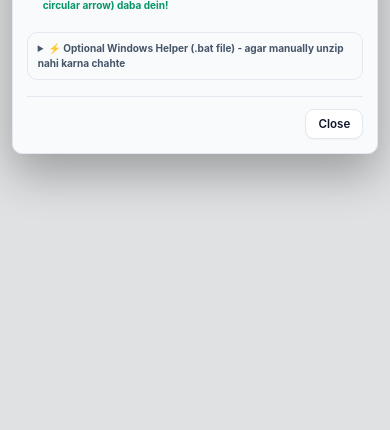
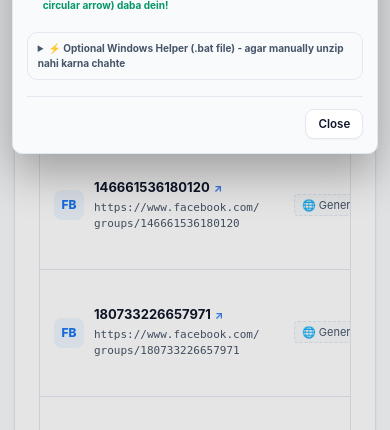
Before and after one commit to makeyourclients89-spec/wsa-social, a PHP site: page /wsa-social/index.php?page=groups in a window 390 px wide. Shown: the part 1063-1493 px from the top of the page. Run offline with PHP 8.4, Linux system fonts and the light colour scheme; the visitor is signed in with stand-in values (Sample User, id 1); data that the repository does not hold is empty; some libraries are stand-ins or nearby versions.

Commit message:
Fix Facebook Groups pool list display and account filtering

```diff
--- a/index.php
+++ b/index.php
@@ -2709,30 +2709,42 @@ if ($page === 'groups') {
     $senderProfiles = $pdo->query("SELECT * FROM sender_profiles {$whereClient} ORDER BY id ASC")->fetchAll(PDO::FETCH_ASSOC);
     $connectedFbAccounts = $pdo->query("SELECT * FROM accounts WHERE platform = 'facebook' {$whereClientAcc} ORDER BY label ASC")->fetchAll(PDO::FETCH_ASSOC);
 
+    // If active client has specific groups, scope to that client; if active client has 0 groups (workspace switch), use all available groups
+    $clientSpecificGroups = $activeClientId > 0 ? (int)$pdo->query("SELECT COUNT(*) FROM group_targets WHERE client_id = {$activeClientId}")->fetchColumn() : 0;
+    $useClientFilter = ($activeClientId > 0 && $clientSpecificGroups > 0);
+    $scopedClientSql = $useClientFilter ? "WHERE client_id = {$activeClientId}" : "";
+
     // Compute account group counts across all groups for client
     $rawCounts = $pdo->query("
         SELECT account_id, COUNT(*) as cnt
         FROM group_targets
-        " . ($activeClientId > 0 ? "WHERE client_id = {$activeClientId}" : "") . "
+        {$scopedClientSql}
         GROUP BY account_id
     ")->fetchAll(PDO::FETCH_ASSOC);
     $accountGroupCounts = [];
+    $generalGroupCount = 0;
     foreach ($rawCounts as $rc) {
-        $accountGroupCounts[(int)$rc['account_id']] = (int)$rc['cnt'];
-    }
-    $totalGroupsCount = (int)$pdo->query("SELECT COUNT(*) FROM group_targets " . ($activeClientId > 0 ? "WHERE client_id = {$activeClientId}" : ""))->fetchColumn();
+        $accId = (int)($rc['account_id'] ?? 0);
+        if ($accId === 0) {
+            $generalGroupCount += (int)$rc['cnt'];
+        } else {
+            $accountGroupCounts[$accId] = (int)$rc['cnt'];
+        }
+    }
+    $totalGroupsCount = (int)$pdo->query("SELECT COUNT(*) FROM group_targets {$scopedClientSql}")->fetchColumn();
 
     $filterAccountId = (isset($_GET['account_id']) && $_GET['account_id'] !== '') ? (int)$_GET['account_id'] : null;
 
     $whereGroupFilter = [];
-    if ($activeClientId > 0) {
+    if ($useClientFilter) {
         $whereGroupFilter[] = "gt.client_id = {$activeClientId}";
     }
     if ($filterAccountId !== null) {
         if ($filterAccountId === 0) {
             $whereGroupFilter[] = "(gt.account_id IS NULL OR gt.account_id = 0)";
         } else {
-            $whereGroupFilter[] = "gt.account_id = {$filterAccountId}";
+            // Include groups specifically assigned to this profile PLUS general pool groups
+            $whereGroupFilter[] = "(gt.account_id = {$filterAccountId} OR gt.account_id IS NULL OR gt.account_id = 0)";
         }
     }
     $whereGroupSql = !empty($whereGroupFilter) ? "WHERE " . implode(" AND ", $whereGroupFilter) : "";
@@ -2848,7 +2860,7 @@ if ($page === 'groups') {
 
     render('groups', 'Group Auto-Distribution & Anti-Ban Drip', 'groups', compact(
         'senderProfiles', 'targetGroups', 'shareQueue', 'publishedCampaigns', 'niches',
-        'stats', 'connectedFbAccounts', 'accountGroupCounts', 'totalGroupsCount', 'filterAccountId',
+        'stats', 'connectedFbAccounts', 'accountGroupCounts', 'generalGroupCount', 'totalGroupsCount', 'filterAccountId',
         'autoPilotEnabled', 'autoPilotCount', 'autoPilotInterval', 'autoPilotLastRun',
         'autoPilotAccountId', 'autoPilotLastPostUrl', 'cachedLatestPost',
         'defaultMainPage', 'sevenDayPosts', 'defaultMainPageId', 'livePagePosts'
--- a/views/groups.php
+++ b/views/groups.php
@@ -190,13 +190,13 @@ $boosterPages = array_values(array_filter($connectedFbAccounts, fn($a) => (int)$
 
 <!-- Compact Top Stats (3 Clean Cards) -->
 <div class="grid" style="grid-template-columns: repeat(auto-fit, minmax(clamp(180px, 22vw, 240px), 1fr)); gap: 12px; margin-bottom: 20px;">
-  <div class="card groups-kpi-card" style="padding:clamp(12px, 1.5vw, 18px); margin:0; display:flex; align-items:center; gap:14px;">
+  <div class="card groups-kpi-card" style="padding:clamp(12px, 1.5vw, 18px); margin:0; display:flex; align-items:center; gap:14px; cursor:pointer;" onclick="switchMainTab('pool')" title="Click karke Groups Pool dekhein">
     <div style="width:clamp(34px, 3.5vw, 42px); height:clamp(34px, 3.5vw, 42px); border-radius:10px; background:#eff6ff; color:#1d4ed8; display:flex; align-items:center; justify-content:center; flex-shrink:0;">
       <?= Icons::platform('facebook', 20) ?>
     </div>
     <div>
-      <div class="groups-kpi-lbl" style="font-size:var(--fluid-xs, 11px); color:var(--muted); font-weight:600; text-transform:uppercase; letter-spacing:0.04em;">Joined Groups</div>
-      <div class="groups-kpi-val" style="font-size:var(--fluid-kpi, 22px); font-weight:800; color:var(--ink); line-height:1.2;"><?= (int)$totalGroupsCount ?> <span style="font-size:var(--fluid-xs, 11px); font-weight:500; color:var(--muted);">groups</span></div>
+      <div class="groups-kpi-lbl" style="font-size:var(--fluid-xs, 11px); color:var(--muted); font-weight:600; text-transform:uppercase; letter-spacing:0.04em;">Joined Groups Pool</div>
+      <div class="groups-kpi-val" style="font-size:var(--fluid-kpi, 22px); font-weight:800; color:var(--ink); line-height:1.2;"><?= (int)$totalGroupsCount ?> <span style="font-size:var(--fluid-xs, 11px); font-weight:500; color:var(--muted);">groups ↗</span></div>
     </div>
   </div>
 
@@ -248,28 +248,14 @@ $boosterPages = array_values(array_filter($connectedFbAccounts, fn($a) => (int)$
     </button>
   </div>
 </div>
-        <span style="font-size:11.5px; font-weight:500; color:var(--muted); margin-left:6px;">(Page ID: <code><?= h($defaultMainPage['external_id'] ?? '573548745852007') ?></code>)</span>
-      </div>
-    </div>
-  </div>
-  <div style="display:flex; align-items:center; gap:8px; flex-wrap:wrap;">
-    <button type="button" id="header-ext-status-btn" class="btn light" onclick="openExtensionSetupModal(true)" style="font-size:12px; padding:6px 12px; border-radius:6px; display:inline-flex; align-items:center; gap:6px; font-weight:700;">
-      <span id="header-ext-status-dot" style="display:inline-block; width:8px; height:8px; border-radius:50%; background:#f59e0b;"></span>
-      <span id="header-ext-status-text">Checking Extension...</span>
-    </button>
-    <button type="button" class="btn light" onclick="document.getElementById('modal-change-default-page').showModal()" style="font-size:12px; padding:6px 12px; border-radius:6px;">
-      🔄 Change Default Page
-    </button>
-  </div>
-</div>
 
 <!-- Main Section Tabs (Simple & Focused) -->
 <div class="account-filter-tabs" style="margin-bottom:16px; border-bottom:1px solid var(--line); padding-bottom:8px; gap:8px;">
-  <button type="button" class="tab-pill groups-main-tab-btn active" id="tab-btn-reels" onclick="switchMainTab('reels')">
+  <button type="button" class="tab-pill groups-main-tab-btn active" id="tab-btn-pool" onclick="switchMainTab('pool')">
+    📁 All Groups Pool (<?= (int)$totalGroupsCount ?>)
+  </button>
+  <button type="button" class="tab-pill groups-main-tab-btn" id="tab-btn-reels" onclick="switchMainTab('reels')">
     🔥 7-Days Reels &amp; Posts (<?= count($sevenDayPosts) ?>)
-  </button>
-  <button type="button" class="tab-pill groups-main-tab-btn" id="tab-btn-pool" onclick="switchMainTab('pool')">
-    📁 All Groups Pool (<?= (int)$totalGroupsCount ?>)
   </button>
   <button type="button" class="tab-pill groups-main-tab-btn" id="tab-btn-schedule" onclick="switchMainTab('schedule')">
     🚀 Schedule Post to Groups
@@ -285,7 +271,7 @@ $boosterPages = array_values(array_filter($connectedFbAccounts, fn($a) => (int)$
 <!-- ===================================================================== -->
 <!-- TAB 0: 7-DAYS REELS & POSTS (WSA DIGITAL AGENCY LIVE FEED)             -->
 <!-- ===================================================================== -->
-<div id="tab-pane-reels" class="groups-main-tab-pane">
+<div id="tab-pane-reels" class="groups-main-tab-pane" style="display:none;">
   <div style="margin-bottom:16px; display:flex; justify-content:space-between; align-items:center; flex-wrap:wrap; gap:10px;">
     <div>
       <h2 style="font-size:16px; font-weight:800; margin:0 0 4px; display:flex; align-items:center; gap:8px;">
@@ -376,7 +362,7 @@ $boosterPages = array_values(array_filter($connectedFbAccounts, fn($a) => (int)$
 <!-- ===================================================================== -->
 <!-- TAB 1: ALL GROUPS POOL (USER-FRIENDLY TABLE)                           -->
 <!-- ===================================================================== -->
-<div id="tab-pane-pool" class="groups-main-tab-pane" style="display:none;">
+<div id="tab-pane-pool" class="groups-main-tab-pane">
   <div class="card" style="margin-bottom: 24px;">
     <!-- Clean Search & Filter Toolbar -->
     <div style="display:flex; justify-content:space-between; align-items:center; flex-wrap:wrap; gap:12px; margin-bottom:16px; padding-bottom:12px; border-bottom:1px solid var(--line);">
@@ -388,7 +374,8 @@ $boosterPages = array_values(array_filter($connectedFbAccounts, fn($a) => (int)$
             <option value="all">🌐 Sabhi Facebook Profiles (<?= (int)$totalGroupsCount ?> Groups)</option>
             <?php foreach ($connectedFbAccounts as $fbAcc): ?>
               <?php
-                $gCnt = (int)($accountGroupCounts[$fbAcc['id']] ?? 0);
+                $specCnt = (int)($accountGroupCounts[$fbAcc['id']] ?? 0);
+                $gCnt = $specCnt > 0 ? $specCnt : (int)$totalGroupsCount;
                 $selected = ($filterAccountId === (int)$fbAcc['id']) ? 'selected' : '';
               ?>
               <option value="<?= (int)$fbAcc['id'] ?>" <?= $selected ?>>
@@ -709,7 +696,8 @@ $boosterPages = array_values(array_filter($connectedFbAccounts, fn($a) => (int)$
         </div>
 
         <!-- AUTO CONFIG: Niche & Shares Per Page -->
-        <div id="container_group_mode_auto" class="twocol" style="gap:12px;">
+        <div id="container_group_mode_auto">
+          <div class="twocol" style="gap:12px;">
             <div>
               <label for="queue_shares_per_page" style="font-weight:700; font-size:12px; color:var(--ink);">Har Page Kitne Groups Me Share Kare:
                 <select id="queue_shares_per_page" name="shares_per_page" style="margin-top:4px; font-weight:700;" onchange="updateTotalScheduleCalculation()">
@@ -729,6 +717,13 @@ $boosterPages = array_values(array_filter($connectedFbAccounts, fn($a) => (int)$
                   <?php endforeach; ?>
                 </select>
               </label>
+            </div>
+          </div>
+          <div style="margin-top:8px; display:flex; justify-content:space-between; align-items:center; flex-wrap:wrap; gap:8px;">
+            <span style="font-size:11.5px; color:var(--muted);">Total <b><?= count($targetGroups) ?> groups</b> pool me active hain. Specific groups tick karne ke liye:</span>
+            <button type="button" class="smallbtn" onclick="toggleGroupSelectionMode('manual')" style="font-size:11px; padding:4px 10px; background:#eff6ff; color:#1877f2; border:1px solid #bfdbfe; font-weight:700;">
+              📋 View &amp; Select From Groups List (<?= count($targetGroups) ?>) ↗
+            </button>
           </div>
         </div>
 
@@ -2233,6 +2228,8 @@ function toggleGroupSelectionMode(mode) {
   const manualContainer = document.getElementById('container_group_mode_manual');
   const labelAuto = document.getElementById('label_mode_auto');
   const labelManual = document.getElementById('label_mode_manual');
+  const radio = document.querySelector('input[name="group_selection_mode"][value="' + mode + '"]');
+  if (radio) radio.checked = true;
 
   if (mode === 'manual') {
     if (autoContainer) autoContainer.style.display = 'none';
@@ -2324,7 +2321,7 @@ function updateTotalScheduleCalculation() {
 
 // Main Tabs Switching (Simple & Instant)
 function switchMainTab(tabName) {
-  if (!tabName) tabName = 'reels';
+  if (!tabName) tabName = 'pool';
   const activeBtn = document.getElementById('tab-btn-' + tabName);
   const activePane = document.getElementById('tab-pane-' + tabName);
   if (!activePane) return;
@@ -2354,26 +2351,57 @@ function switchMainTab(tabName) {
     const tabParam = urlParams.get('tab');
     if (tabParam && document.getElementById('tab-pane-' + tabParam)) {
       switchMainTab(tabParam);
-      return;
-    }
+    } else {
       const saved = localStorage.getItem('wsa_groups_tab');
       if (saved && document.getElementById('tab-pane-' + saved)) {
         switchMainTab(saved);
-      return;
-    }
-    switchMainTab('reels');
+      } else {
+        switchMainTab('pool');
+      }
+    }
+
+    // Also apply initial account filter if present in URL
+    const initialAccId = urlParams.get('account_id');
+    if (initialAccId) {
+      const select = document.getElementById('filter_account_select');
+      if (select) select.value = initialAccId;
+      handleAccountDropdownFilter(initialAccId, false);
+    }
   } catch(e) {}
 })();
 
-// Account Dropdown Filter
-function handleAccountDropdownFilter(accId) {
+// Account Dropdown Filter (Instant Client-side Filter with tab & URL preservation)
+function handleAccountDropdownFilter(accId, updateUrl = true) {
+  if (updateUrl) {
+    try {
       const currentUrl = new URL(window.location.href);
       if (accId === 'all') {
         currentUrl.searchParams.delete('account_id');
       } else {
         currentUrl.searchParams.set('account_id', accId);
       }
-  window.location.href = currentUrl.toString();
+      currentUrl.searchParams.set('tab', 'pool');
+      window.history.replaceState(null, '', currentUrl.toString());
+    } catch(e) {}
+  }
+
+  const rows = document.querySelectorAll('#groups-table tbody tr:not(.empty-row)');
+  let visible = 0;
+  rows.forEach(function(r) {
+    const rowAcc = r.getAttribute('data-account-id') || '0';
+    // If 'all', or matching account, or general pool (0), show it!
+    if (accId === 'all' || rowAcc === accId || rowAcc === '0') {
+      r.style.display = '';
+      visible++;
+    } else {
+      r.style.display = 'none';
+    }
+  });
+
+  const emptyRow = document.querySelector('#groups-table tbody tr.empty-row');
+  if (emptyRow) {
+    emptyRow.style.display = (visible === 0) ? '' : 'none';
+  }
 }
 
 // Niche / Category Client Filter
```
Lines whose indentation alone changed are shown as unchanged.
